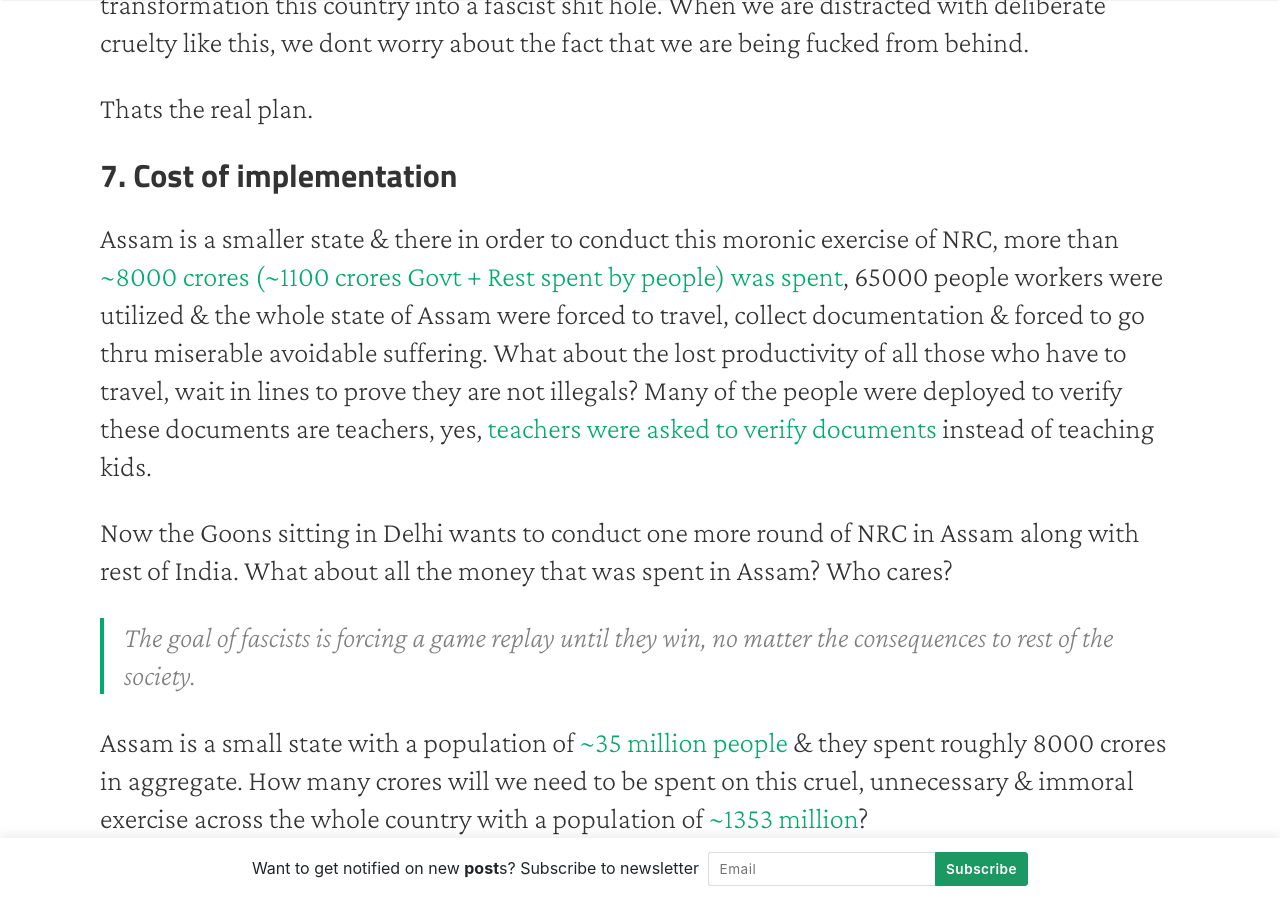
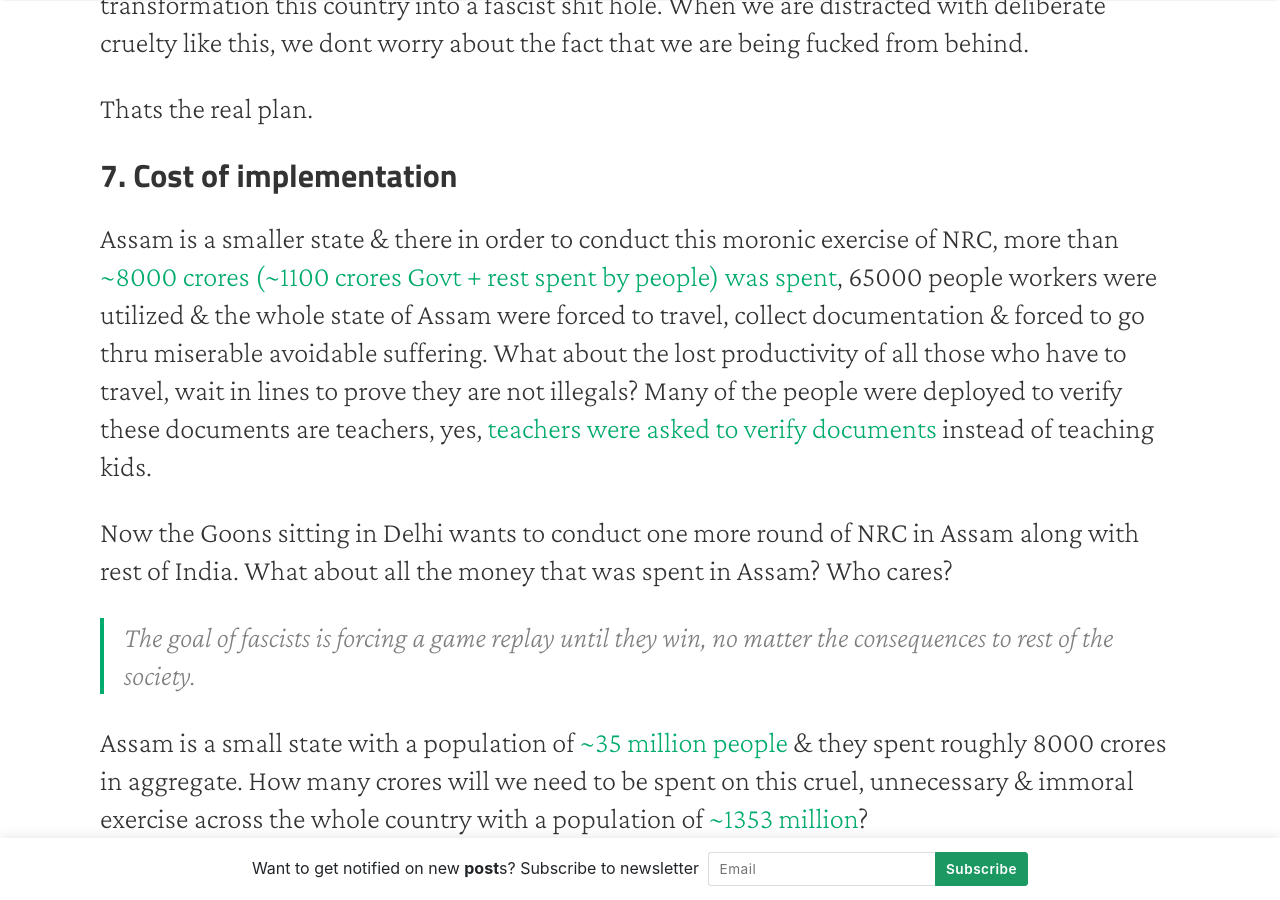
Before and after one commit to thekalinga/thekalinga.in, a Jekyll site: the page built from _posts/2019-11-24-why-fascist-nrc-should-be-opposed/2019-11-24-why-fascist-nrc-should-be-opposed.md, in a window 1280 px wide and 900 px high, scrolled down 7005 px. Built offline with Jekyll 4.4.1, drawn with Linux system fonts in a browser that asks for light colours; nearby versions of some CDN libraries.

Commit message:
fixed minor issue

```diff
--- a/_posts/2019-11-24-why-fascist-nrc-should-be-opposed/2019-11-24-why-fascist-nrc-should-be-opposed.md
+++ b/_posts/2019-11-24-why-fascist-nrc-should-be-opposed/2019-11-24-why-fascist-nrc-should-be-opposed.md
@@ -169,7 +169,7 @@ Thats the real plan.
 
 ## 7. Cost of implementation
 
-Assam is a smaller state & there in order to conduct this moronic exercise of NRC, more than [~8000 crores (~1100 crores Govt + Rest spent by people) was spent](https://nagalandtoday.in/editorial/2019/11/people-left-out-of-nrc-in-assam-spent-rs-7836-crore-for-hearings-rights-body-survey/), 65000 people workers were utilized & the whole state of Assam were forced to travel, collect documentation & forced to go thru miserable avoidable suffering.
+Assam is a smaller state & there in order to conduct this moronic exercise of NRC, more than [~8000 crores (~1100 crores Govt + rest spent by people) was spent](https://nagalandtoday.in/editorial/2019/11/people-left-out-of-nrc-in-assam-spent-rs-7836-crore-for-hearings-rights-body-survey/), 65000 people workers were utilized & the whole state of Assam were forced to travel, collect documentation & forced to go thru miserable avoidable suffering.
 What about the lost productivity of all those who have to travel, wait in lines to prove they are not illegals?
 Many of the people were deployed to verify these documents are teachers, yes, [teachers were asked to verify documents](https://twitter.com/RuhulAlam72/status/1197808864583802880) instead of teaching kids.
 
```
